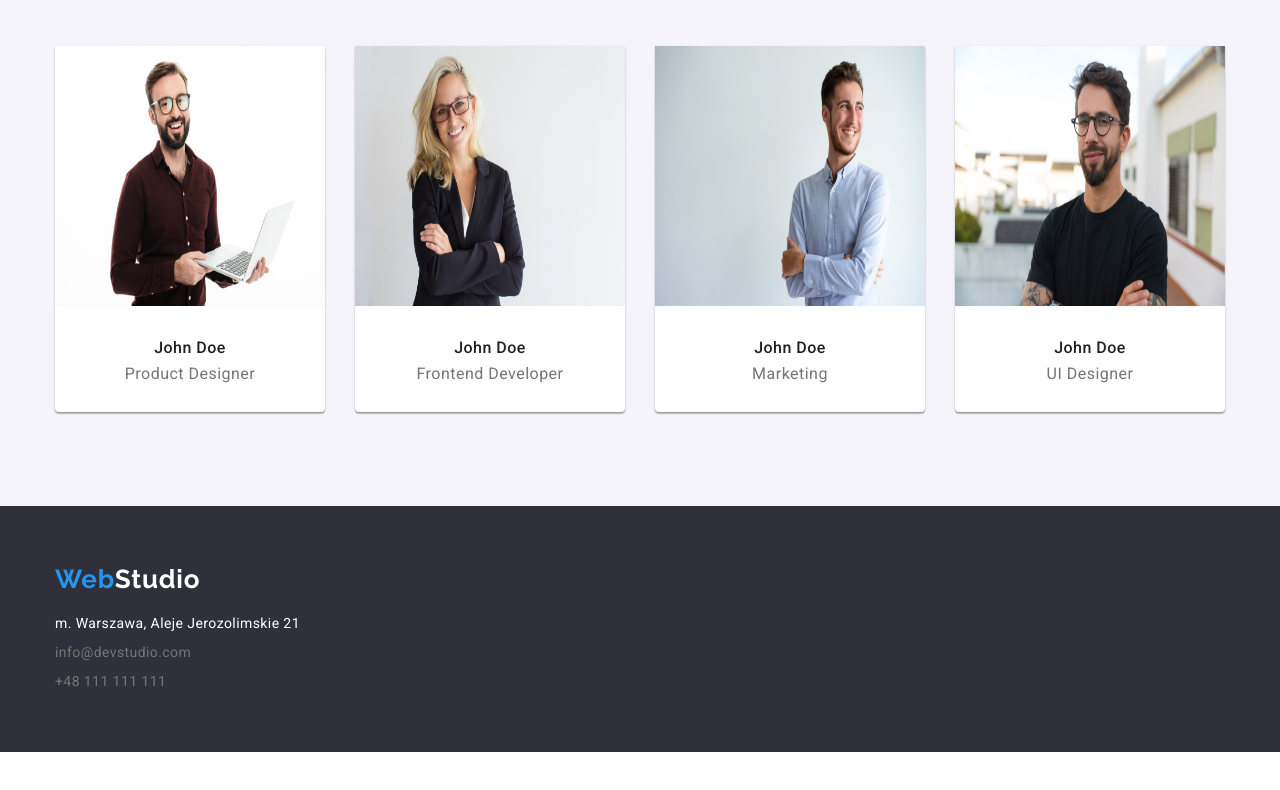
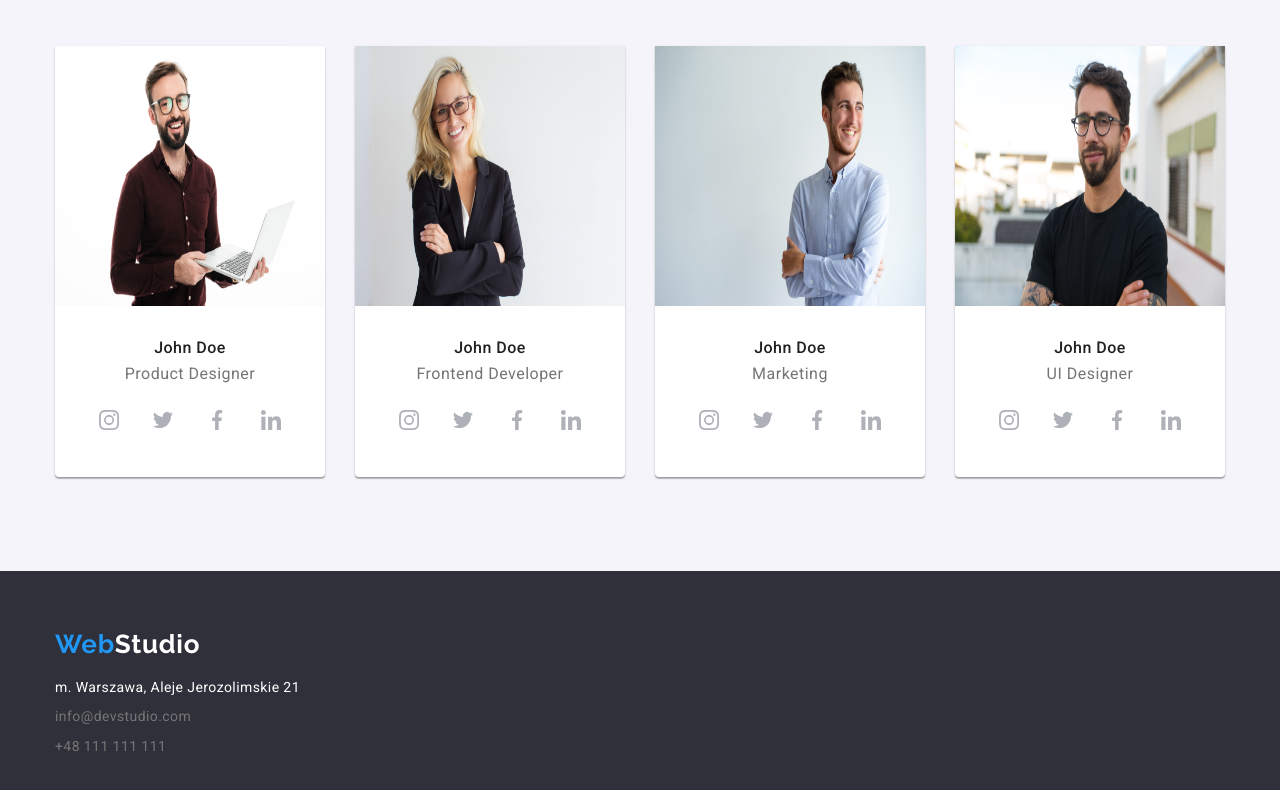
Before and after one commit to mykolakovalskyi/goit-markup-hw-04, a plain HTML site: page index.html in a window 1280 px wide. Shown: the part 1787-2577 px from the top of the page. Before the commit the page ends 2539 px from the top, so only its background shows below. Drawn offline with nearby package versions, Linux system fonts and the light colour scheme.

Commit message:
team socials added

```diff
--- a/css/styles.css
+++ b/css/styles.css
@@ -408,3 +408,15 @@ ul {
   margin-bottom: 30px;
   border-radius: 4px;
 }
+
+.team-socials {
+  display: flex;
+  justify-content: center;
+  gap: 10px;
+  margin-top: 16px;
+}
+
+.social-icon:hover {
+  --color5: var(--hover-and-button-color);
+  --color1: var(--text-color-2);
+}
--- a/index.html
+++ b/index.html
@@ -161,6 +161,28 @@
               />
               <p class="name">John Doe</p>
               <p class="position">Product Designer</p>
+              <ul class="list team-socials">
+                <li class="social-icon">
+                  <svg width="44px" height="44px">
+                    <use href="./images/icons.svg.svg#icon-instagram-2"></use>
+                  </svg>
+                </li>
+                <li class="social-icon">
+                  <svg width="44px" height="44px">
+                    <use href="./images/icons.svg.svg#icon-twitter-1"></use>
+                  </svg>
+                </li>
+                <li class="social-icon">
+                  <svg width="44px" height="44px">
+                    <use href="./images/icons.svg.svg#icon-facebook-1"></use>
+                  </svg>
+                </li>
+                <li class="social-icon">
+                  <svg width="44px" height="44px">
+                    <use href="./images/icons.svg.svg#icon-linkedin-1"></use>
+                  </svg>
+                </li>
+              </ul>
             </li>
 
             <li class="section-4-item">
@@ -172,6 +194,28 @@
               />
               <p class="name">John Doe</p>
               <p class="position">Frontend Developer</p>
+              <ul class="list team-socials">
+                <li class="social-icon">
+                  <svg width="44px" height="44px">
+                    <use href="./images/icons.svg.svg#icon-instagram-2"></use>
+                  </svg>
+                </li>
+                <li class="social-icon">
+                  <svg width="44px" height="44px">
+                    <use href="./images/icons.svg.svg#icon-twitter-1"></use>
+                  </svg>
+                </li>
+                <li class="social-icon">
+                  <svg width="44px" height="44px">
+                    <use href="./images/icons.svg.svg#icon-facebook-1"></use>
+                  </svg>
+                </li>
+                <li class="social-icon">
+                  <svg width="44px" height="44px">
+                    <use href="./images/icons.svg.svg#icon-linkedin-1"></use>
+                  </svg>
+                </li>
+              </ul>
             </li>
 
             <li class="section-4-item">
@@ -183,6 +227,28 @@
               />
               <p class="name">John Doe</p>
               <p class="position">Marketing</p>
+              <ul class="list team-socials">
+                <li class="social-icon">
+                  <svg width="44px" height="44px">
+                    <use href="./images/icons.svg.svg#icon-instagram-2"></use>
+                  </svg>
+                </li>
+                <li class="social-icon">
+                  <svg width="44px" height="44px">
+                    <use href="./images/icons.svg.svg#icon-twitter-1"></use>
+                  </svg>
+                </li>
+                <li class="social-icon">
+                  <svg width="44px" height="44px">
+                    <use href="./images/icons.svg.svg#icon-facebook-1"></use>
+                  </svg>
+                </li>
+                <li class="social-icon">
+                  <svg width="44px" height="44px">
+                    <use href="./images/icons.svg.svg#icon-linkedin-1"></use>
+                  </svg>
+                </li>
+              </ul>
             </li>
 
             <li class="section-4-item">
@@ -194,6 +260,28 @@
               />
               <p class="name">John Doe</p>
               <p class="position">UI Designer</p>
+              <ul class="list team-socials">
+                <li class="social-icon">
+                  <svg width="44px" height="44px">
+                    <use href="./images/icons.svg.svg#icon-instagram-2"></use>
+                  </svg>
+                </li>
+                <li class="social-icon">
+                  <svg width="44px" height="44px">
+                    <use href="./images/icons.svg.svg#icon-twitter-1"></use>
+                  </svg>
+                </li>
+                <li class="social-icon">
+                  <svg width="44px" height="44px">
+                    <use href="./images/icons.svg.svg#icon-facebook-1"></use>
+                  </svg>
+                </li>
+                <li class="social-icon">
+                  <svg width="44px" height="44px">
+                    <use href="./images/icons.svg.svg#icon-linkedin-1"></use>
+                  </svg>
+                </li>
+              </ul>
             </li>
           </ul>
         </div>
```
